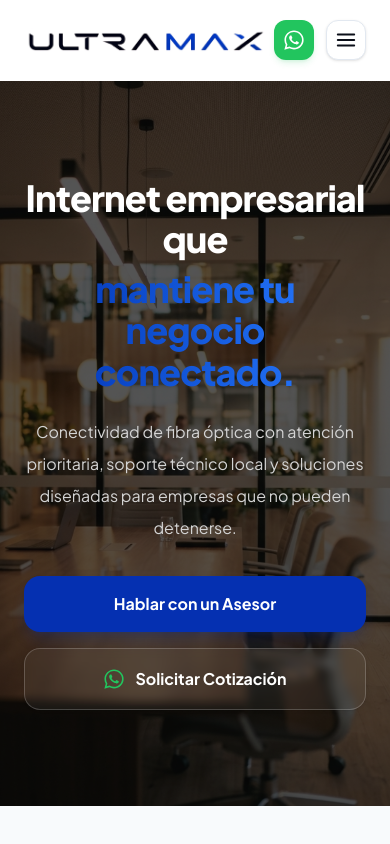
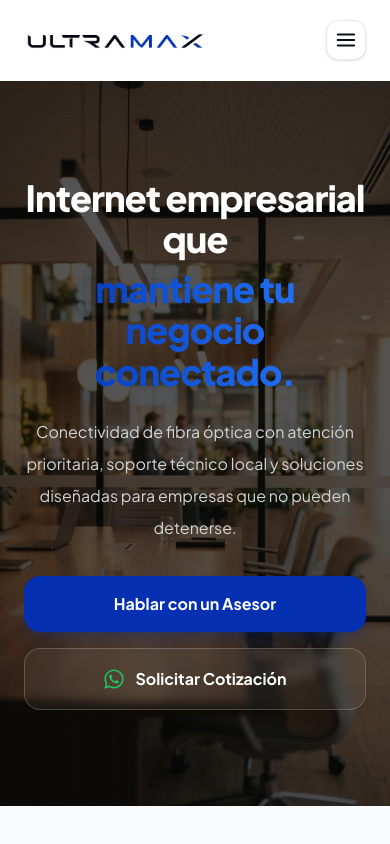
Before and after one commit to DerianPaez/ultramax, a Next.js app: page /empresas in a window 390 px wide. Shown: the top 844 px of the page. Built offline with nearby package versions, Linux system fonts and the light colour scheme.

Commit message:
feat(navigation): hide mobile whatsapp button and adjust responsive logo sizing

```diff
--- a/components/section/Footer.tsx
+++ b/components/section/Footer.tsx
@@ -17,7 +17,7 @@ export const Footer: React.FC = () => {
                 alt="UltraMax Logo"
                 width={160}
                 height={36}
-                className="h-6 w-auto object-contain group-hover:scale-105 transition-transform duration-200"
+                className="h-4.5 sm:h-6 w-auto object-contain group-hover:scale-105 transition-transform duration-200"
               />
             </Link>
             <p className="text-sm leading-6 text-muted max-w-xs">
--- a/components/section/Navigation.tsx
+++ b/components/section/Navigation.tsx
@@ -5,7 +5,6 @@ import Image from 'next/image';
 import Link from 'next/link';
 import { navLinks, contactInfo } from '../../data/navigation';
 import { FiMessageCircle, FiMenu, FiX } from 'react-icons/fi';
-import { FaWhatsapp } from 'react-icons/fa6';
 import { NavLink } from '../NavLink';
 
 export const Navigation: React.FC = () => {
@@ -36,7 +35,7 @@ export const Navigation: React.FC = () => {
             alt="UltraMax Logo"
             width={160}
             height={36}
-            className="h-6 w-auto object-contain group-hover:scale-105 transition-transform duration-200"
+            className="h-4.5 sm:h-6 w-auto object-contain group-hover:scale-105 transition-transform duration-200"
             priority
           />
         </Link>
@@ -61,17 +60,7 @@ export const Navigation: React.FC = () => {
           </Link>
         </div>
 
-        <div className="flex md:hidden items-center gap-3">
-          <Link
-            href={`https://wa.me/${contactInfo.whatsapp}?text=Hola!%20Quiero%20hablar%20con%20un%20asesor%20de%20UltraMax.`}
-            target="_blank"
-            rel="noopener noreferrer"
-            className="flex h-10 w-10 items-center justify-center rounded-xl bg-success text-white shadow-md shadow-success/15 hover:scale-105 transition-transform duration-200 cursor-pointer"
-            aria-label="Contactar por WhatsApp"
-          >
-            <FaWhatsapp className="h-5.5 w-5.5" />
-          </Link>
-
+        <div className="flex md:hidden items-center">
           <button
             onClick={() => setIsMobileMenuOpen(!isMobileMenuOpen)}
             className="flex h-10 w-10 items-center justify-center rounded-xl border border-border bg-white text-dark shadow-sm hover:bg-light transition-colors duration-200 cursor-pointer focus:outline-none"
```
